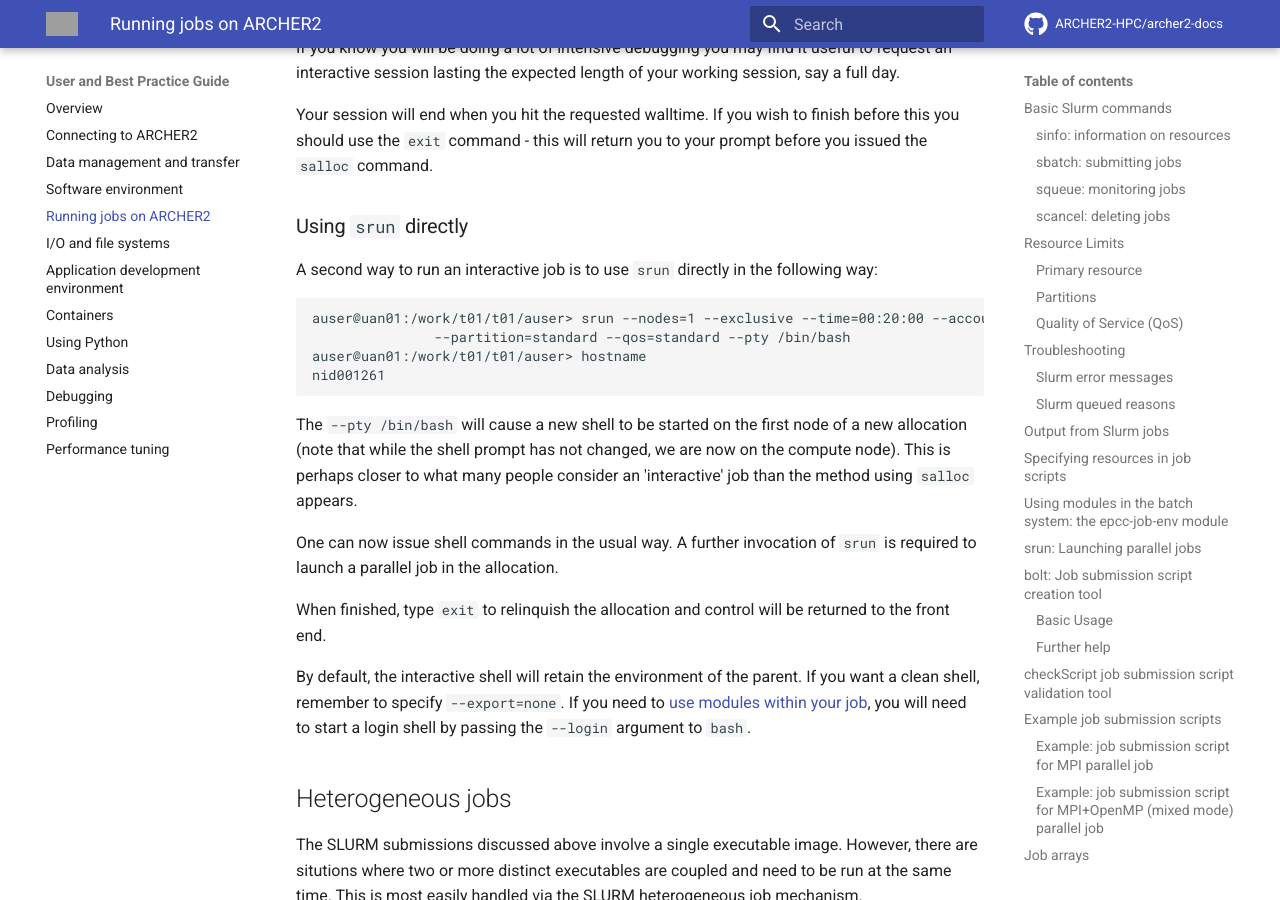
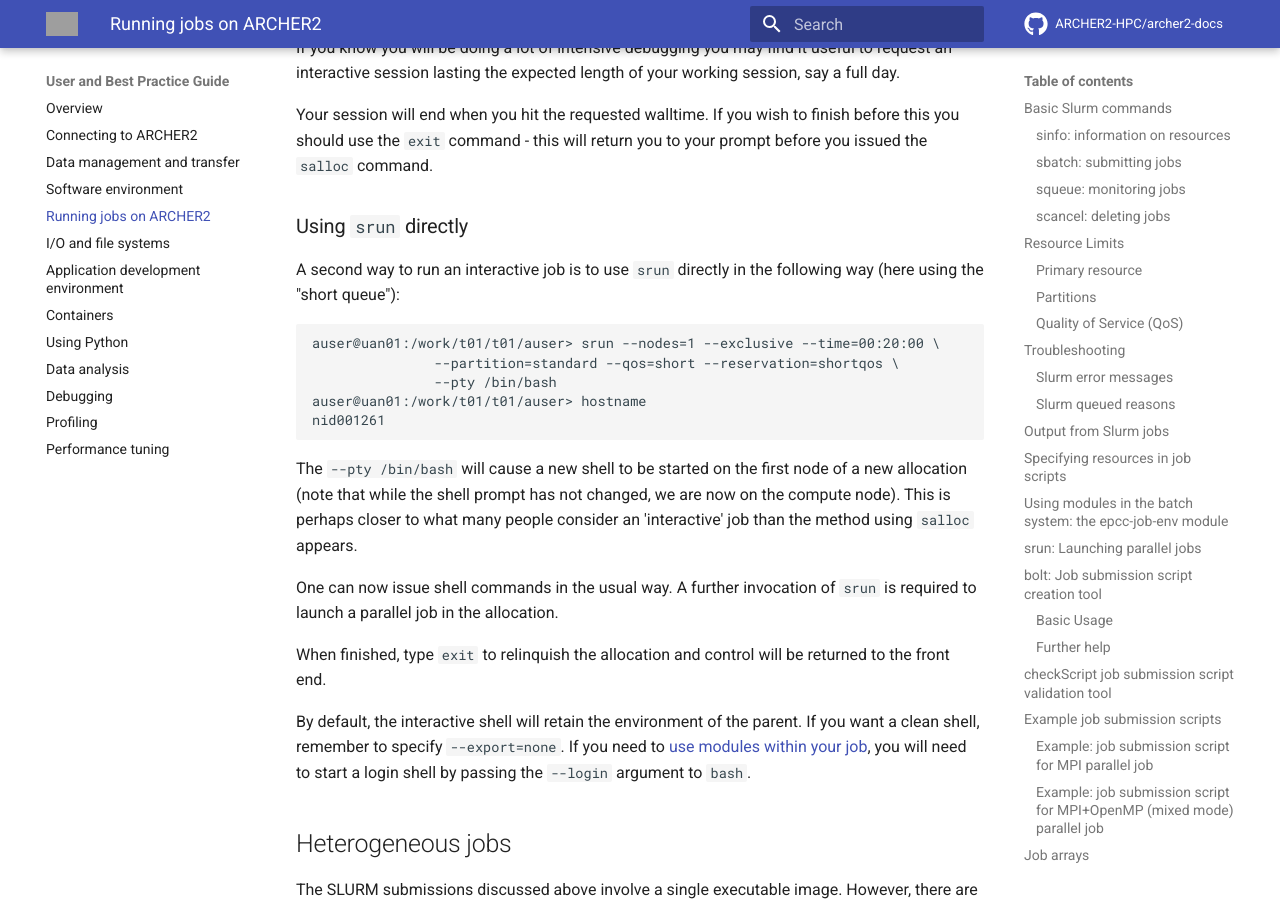
Before and after one commit to ARCHER2-HPC/archer2-docs, an MkDocs documentation site: the page built from docs/user-guide/scheduler.md, in a window 1280 px wide and 900 px high, scrolled down 22252 px. Built offline with MkDocs 1.6.1 and Material for MkDocs 9.7.7, drawn with Linux system fonts in a browser that asks for light colours; comment, search, counter and statistics services are not loaded; grey boxes are pictures that could not be loaded.

Commit message:
Update interactive example to use shortqos

```diff
--- a/docs/user-guide/scheduler.md
+++ b/docs/user-guide/scheduler.md
@@ -1000,10 +1000,11 @@
 ### Using `srun` directly
 
 A second way to run an interactive job is to use `srun` directly in the
-following way:
-
-    auser@uan01:/work/t01/t01/auser> srun --nodes=1 --exclusive --time=00:20:00 --account=[] \
-                   --partition=standard --qos=standard --pty /bin/bash
+following way (here using the "short queue"):
+
+    auser@uan01:/work/t01/t01/auser> srun --nodes=1 --exclusive --time=00:20:00 \
+                   --partition=standard --qos=short --reservation=shortqos \
+                   --pty /bin/bash
     auser@uan01:/work/t01/t01/auser> hostname
     nid001261
 
```
